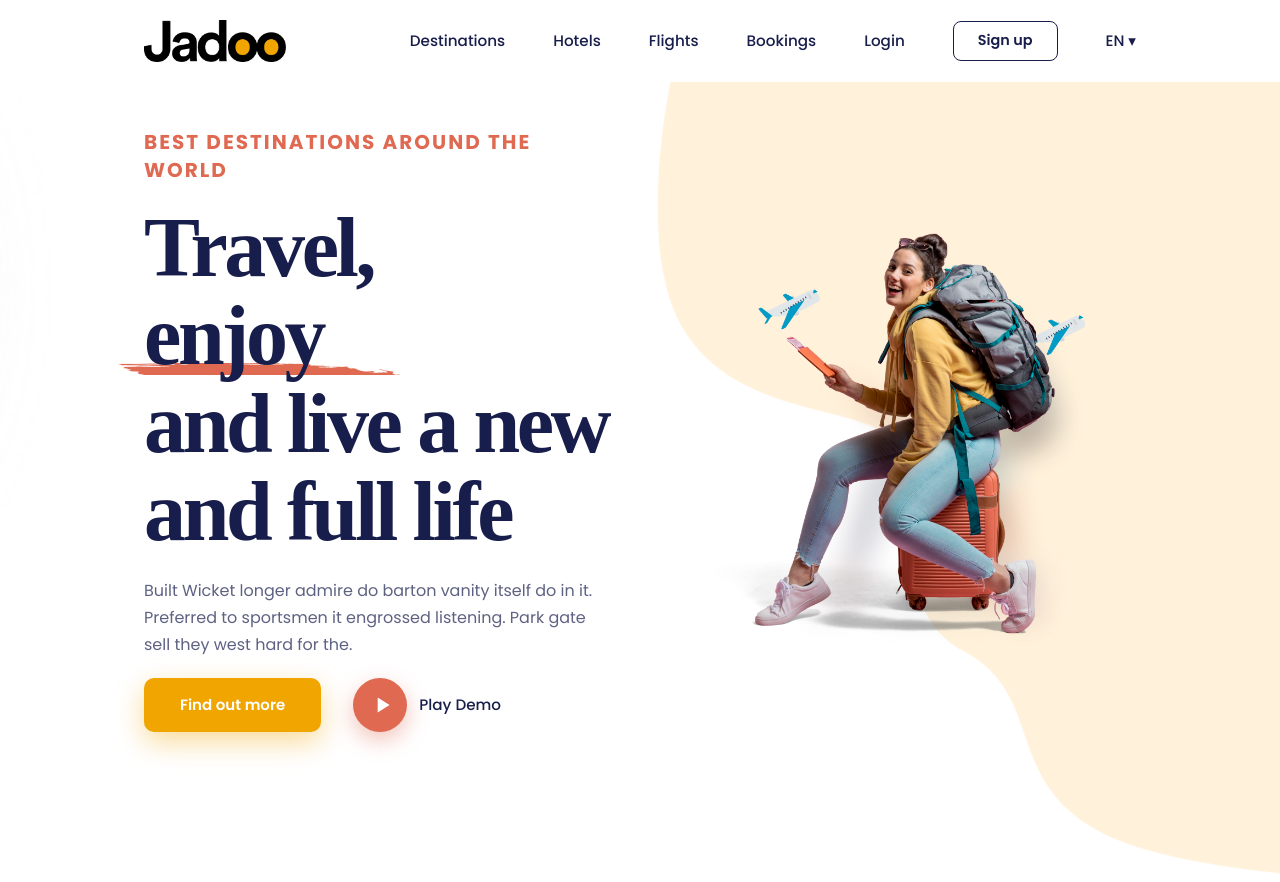
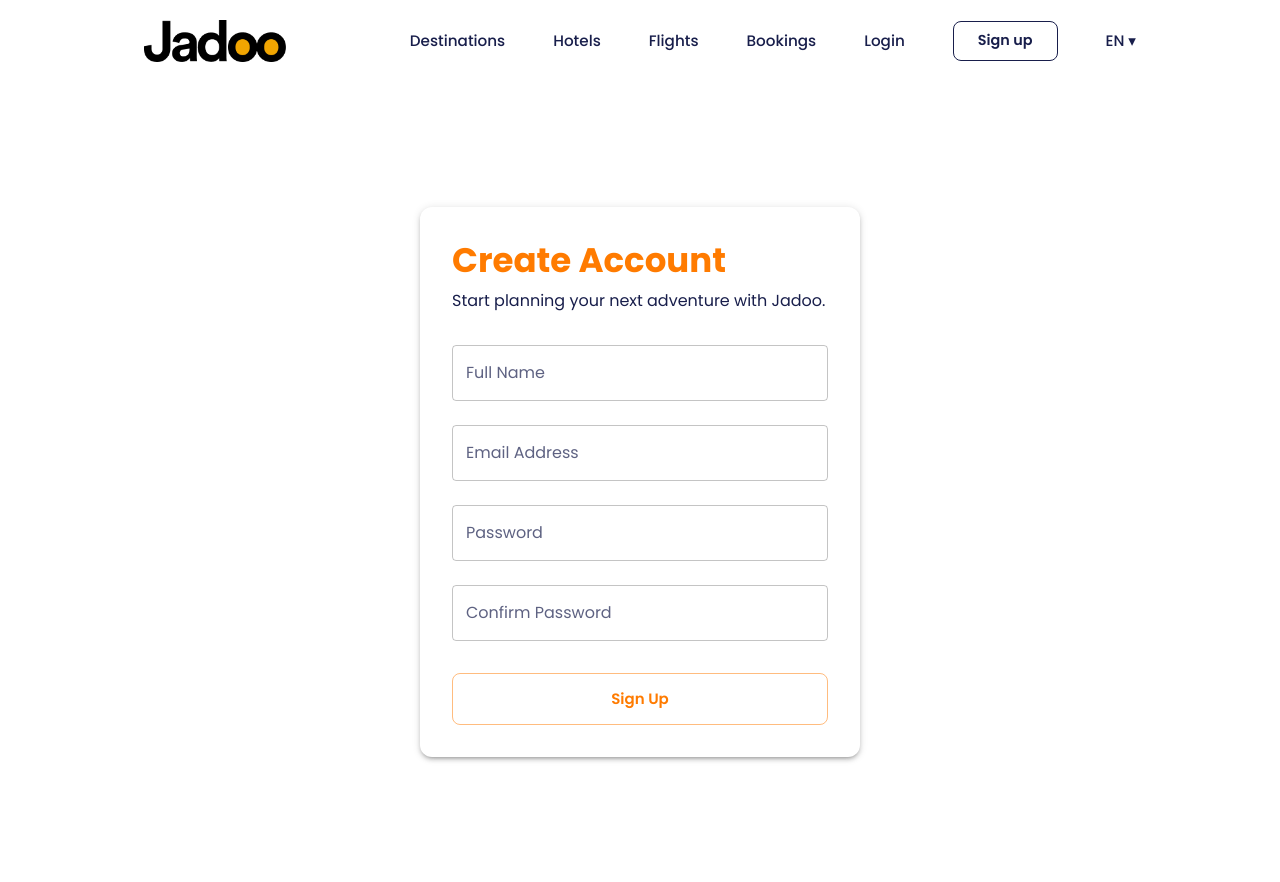
Before and after one commit to kabica/otb-hero, a React (Vite) app: page /signup in a window 1280 px wide. Built offline with nearby package versions, Linux system fonts and the light colour scheme; a web font is replaced by a local one.

Commit message:
add signup

```diff
--- /dev/null
+++ b/src/components/Signup/index.tsx
@@ -0,0 +1,152 @@
+import { useState } from 'react'
+import { useForm } from 'react-hook-form'
+import { z } from 'zod'
+import { zodResolver } from '@hookform/resolvers/zod'
+import { Alert, Box, Button, TextField, Typography } from '@mui/material'
+
+const signupSchema = z
+  .object({
+    name: z.string().min(1, 'Name is required').max(50, 'Name is too long'),
+    email: z.string().min(1, 'Email is required').email('Please enter a valid email address'),
+    password: z
+      .string()
+      .min(6, 'Password must be at least 6 characters')
+      .max(50, 'Password is too long'),
+    confirmPassword: z.string().min(1, 'Please confirm your password'),
+  })
+  .refine((data) => data.password === data.confirmPassword, {
+    message: 'Passwords do not match',
+    path: ['confirmPassword'],
+  })
+
+type SignupForm = z.infer<typeof signupSchema>
+
+const helperTextSx = {
+  sx: {
+    color: 'error.main',
+    fontSize: '0.75rem',
+    mt: 0.5,
+  },
+}
+
+const Signup = () => {
+  const [submitError, setSubmitError] = useState('')
+
+  const {
+    register,
+    handleSubmit,
+    formState: { errors, isSubmitting },
+  } = useForm<SignupForm>({
+    resolver: zodResolver(signupSchema),
+    mode: 'onBlur',
+  })
+
+  const onSubmit = async (data: SignupForm) => {
+    setSubmitError('')
+
+    try {
+      console.log('Signup attempt:', data)
+      // TODO: Add your API call here
+    } catch (err) {
+      console.log({ err })
+      setSubmitError('Something went wrong. Please try again.')
+    }
+  }
+
+  return (
+    <Box
+      sx={{
+        minHeight: '100vh',
+        display: 'flex',
+        alignItems: 'center',
+        justifyContent: 'center',
+        px: 2,
+        bgcolor: 'background.default',
+      }}
+    >
+      <Box
+        sx={{
+          maxWidth: 440,
+          width: '100%',
+          p: 4,
+          borderRadius: 3,
+          boxShadow: 3,
+          bgcolor: 'background.paper',
+        }}
+      >
+        <Typography variant="h4" color="accent" sx={{ fontWeight: 700, mb: 1 }}>
+          Create Account
+        </Typography>
+
+        <Typography color="text.secondary" sx={{ mb: 2 }}>
+          Start planning your next adventure with Jadoo.
+        </Typography>
+
+        {submitError && (
+          <Alert severity="error" sx={{ mb: 3 }}>
+            {submitError}
+          </Alert>
+        )}
+
+        <Box component="form" onSubmit={handleSubmit(onSubmit)}>
+          <TextField
+            fullWidth
+            label="Full Name"
+            margin="normal"
+            {...register('name')}
+            error={!!errors.name}
+            helperText={errors.name?.message}
+            slotProps={{ formHelperText: helperTextSx }}
+          />
+
+          <TextField
+            fullWidth
+            label="Email Address"
+            type="email"
+            margin="normal"
+            {...register('email')}
+            error={!!errors.email}
+            helperText={errors.email?.message}
+            slotProps={{ formHelperText: helperTextSx }}
+          />
+
+          <TextField
+            fullWidth
+            label="Password"
+            type="password"
+            margin="normal"
+            {...register('password')}
+            error={!!errors.password}
+            helperText={errors.password?.message}
+            slotProps={{ formHelperText: helperTextSx }}
+          />
+
+          <TextField
+            fullWidth
+            label="Confirm Password"
+            type="password"
+            margin="normal"
+            {...register('confirmPassword')}
+            error={!!errors.confirmPassword}
+            helperText={errors.confirmPassword?.message}
+            slotProps={{ formHelperText: helperTextSx }}
+          />
+
+          <Button
+            color="accent"
+            type="submit"
+            fullWidth
+            variant="outlined"
+            size="large"
+            disabled={isSubmitting}
+            sx={{ mt: 3, py: 1.5, fontWeight: 600 }}
+          >
+            {isSubmitting ? 'Creating account...' : 'Sign Up'}
+          </Button>
+        </Box>
+      </Box>
+    </Box>
+  )
+}
+
+export default Signup
--- a/src/router.tsx
+++ b/src/router.tsx
@@ -3,6 +3,7 @@ import { createBrowserRouter } from 'react-router-dom'
 import App from './App'
 import Home from './components/Home'
 import Login from './components/Login'
+import Signup from './components/Signup'
 
 const router = createBrowserRouter([
   {
@@ -18,6 +19,10 @@ const router = createBrowserRouter([
         element: <Login />,
       },
       {
+        path: 'signup',
+        element: <Signup />,
+      },
+      {
         path: '*', // Catch all other paths
         element: <Home />, // Show Home, but keep the URL as-is
       },
```
